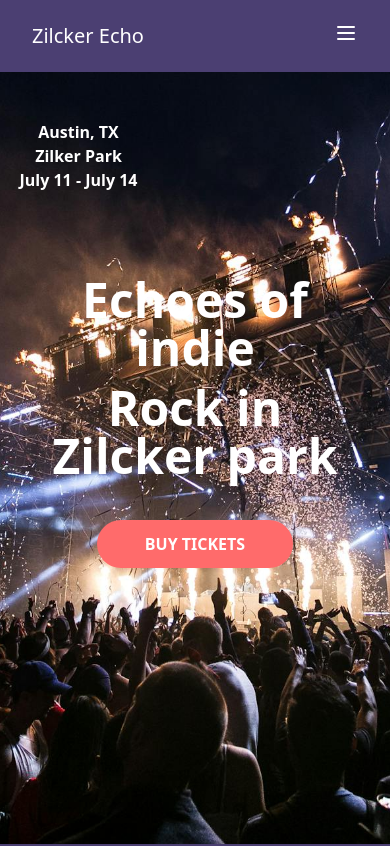
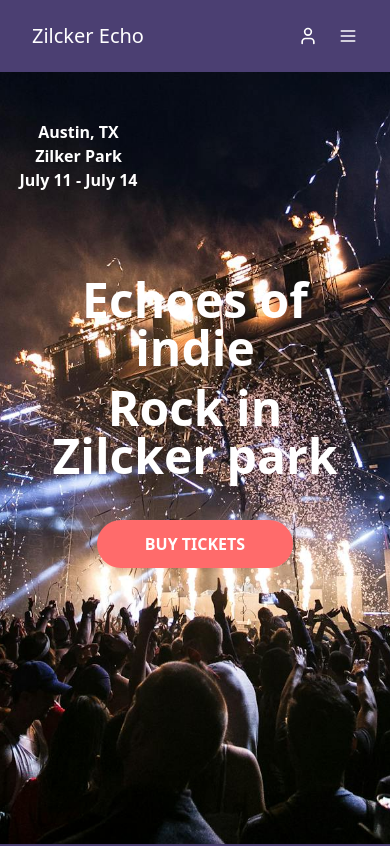
Before and after one commit to fdvalderrama/zilcker-echo-front, a React (Vite) app: page / in a window 390 px wide. Shown: the top 846 px of the page. Built offline with nearby package versions, Linux system fonts and the light colour scheme.

Commit message:
Menu for mobile in navbar

```diff
--- a/src/components/Navbar.tsx
+++ b/src/components/Navbar.tsx
@@ -1,11 +1,18 @@
 import { useState } from "react";
-import { User, Menu } from "lucide-react";
+import { User, Menu, X } from "lucide-react";
 import { useNavigate } from "react-router-dom";
 
 const Navbar = () => {
   const [isOpen, setIsOpen] = useState(false);
 
   const toggleMenu = () => setIsOpen(!isOpen);
+
+  const navLinks = [
+    { name: "Home", href: "/" },
+    { name: "About", href: "/about" },
+    { name: "Services", href: "/services" },
+    { name: "Contact", href: "/contact" },
+  ];
 
   const navigate = useNavigate();
   const handleNavigation = (path: string) => {
@@ -14,6 +21,7 @@ const Navbar = () => {
   };
 
   return (
+    <>
       <nav className="bg-[#4B3F72]">
         <div className="relative flex justify-between h-18 items-center mx-8">
           <div
@@ -48,20 +56,42 @@ const Navbar = () => {
               Contact
             </li>
           </ul>
+          <div className="flex flex-row gap-5">
             <button
               onClick={() => handleNavigation("/login")}
               className="cursor-pointer"
             >
-          <User className="text-white w-5 h-5 hidden md:flex" />
+              <User className="text-white w-5 h-5" />
             </button>
 
-        <div className="md:hidden">
-          <button onClick={toggleMenu} className="cursor-pointer">
-            <Menu className="text-white" />
+            <button onClick={toggleMenu} className="cursor-pointer md:hidden">
+              <Menu className="text-white w-5 h-5" />
             </button>
           </div>
         </div>
       </nav>
+
+      {isOpen && (
+        <>
+          <div className="fixed inset-0 bg-black/30 z-1" onClick={toggleMenu} />
+          <div className="fixed top-0 right-0 w-64 h-full bg-[#4B3F72] z-2">
+            <div className="flex flex-row text-white justify-between mt-4 mx-6 pb-2 border-b">
+              <h5 className="text-2xl">Menu</h5>
+              <button className="" onClick={toggleMenu}>
+                <X />
+              </button>
+            </div>
+            <ul className="flex flex-col text-white text-lg ms-6 mt-3">
+              {navLinks.map((link) => (
+                <a key={link.name} href={link.href} className="mt-3">
+                  {link.name}
+                </a>
+              ))}
+            </ul>
+          </div>
+        </>
+      )}
+    </>
   );
 };
 
--- a/src/components/ticketsComponents/CardTickets.tsx
+++ b/src/components/ticketsComponents/CardTickets.tsx
@@ -19,7 +19,7 @@ const CardTickets: FC<CardTicketsProps> = ({ name, price, benefits }) => {
       <div className="flex flex-col justify-center items-center w-full lg:w-1/4 font-bold mb-5 lg:mb-0">
         <h1 className="text-2xl mb-2 lg:mb-5 mt-5 lg:mt-0">{name}</h1>
         <h3 className=" mb-2 lg:mb-5 text-xl">${price}</h3>
-        <button className="bg-[#FF6B6B] rounded-2xl w-20 h-10 text-md font-semibold">
+        <button className="bg-[#FF6B6B] rounded-2xl w-20 h-10 text-md font-semibold cursor-pointer">
           Buy
         </button>
       </div>
```
Lines whose indentation alone changed are shown as unchanged.
